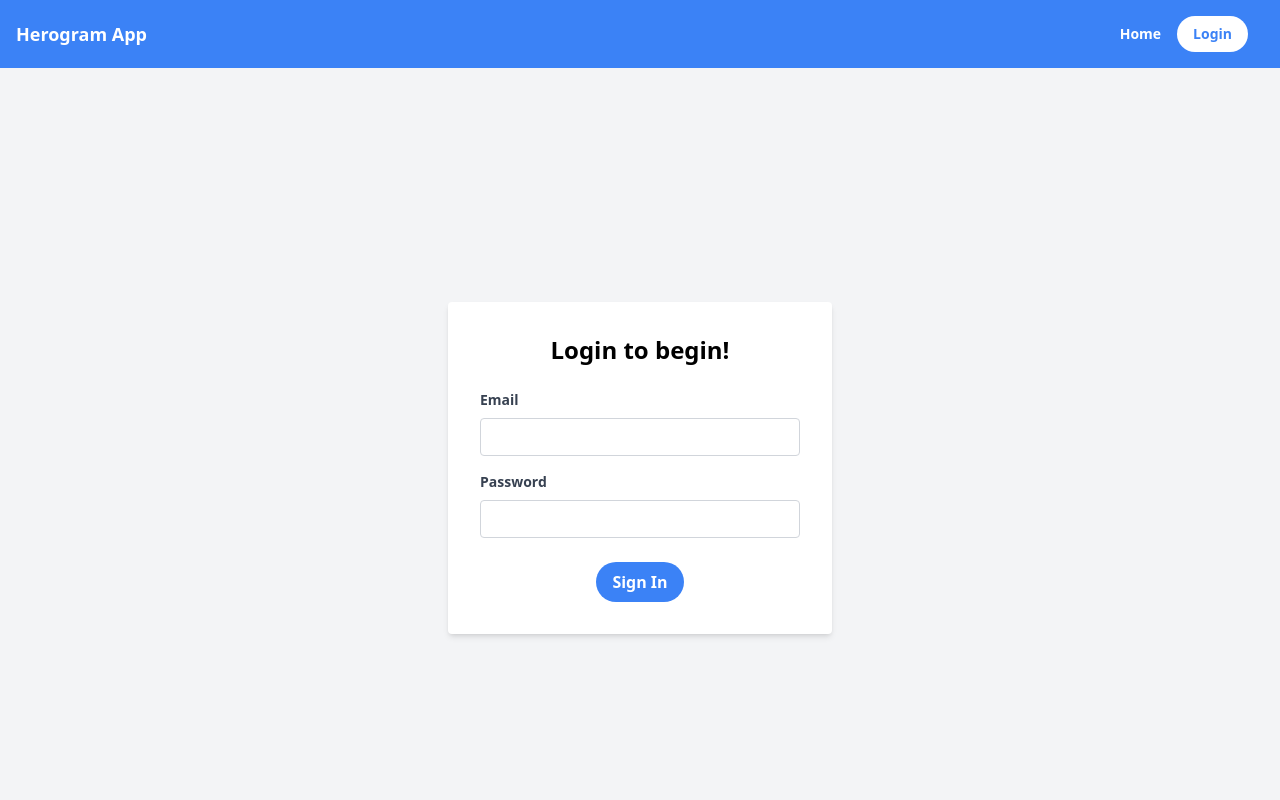
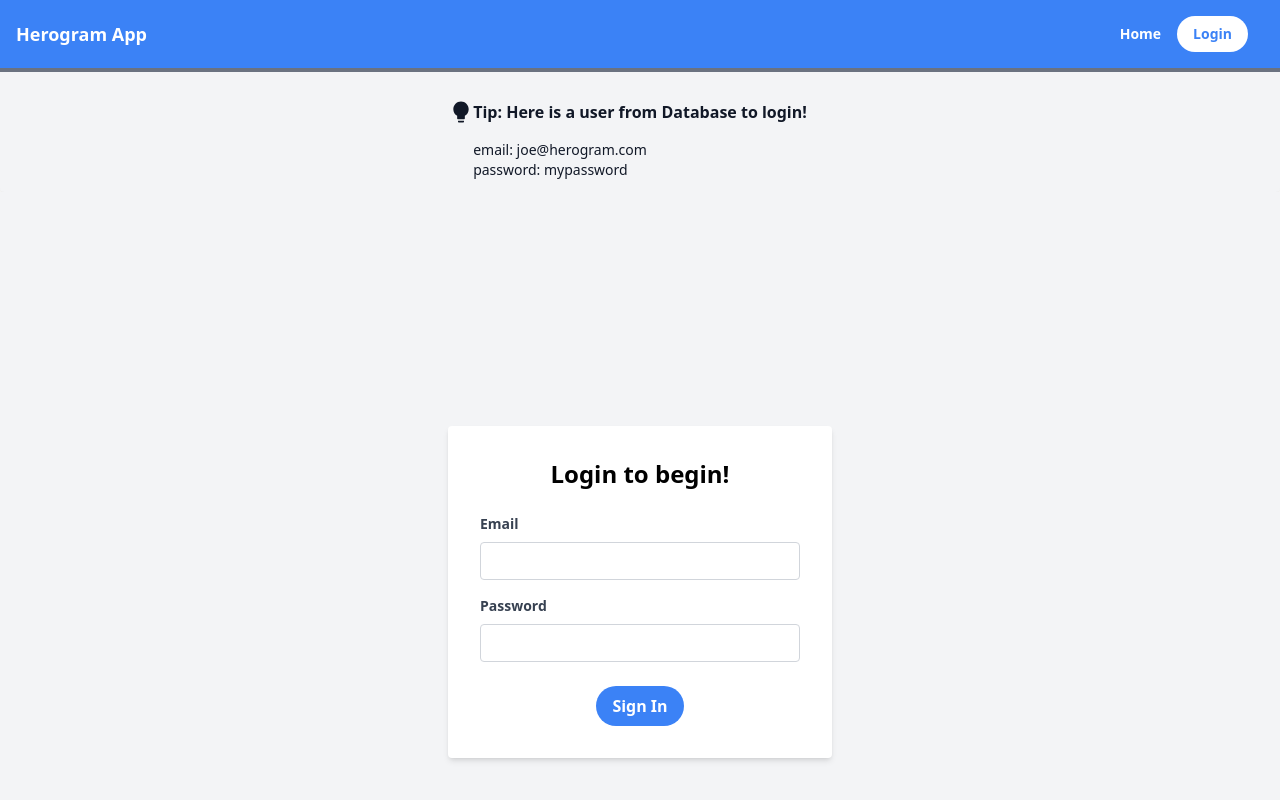
Before and after one commit to thehassanbilal/herogram-app-frontend, a Next.js app: page /login in a window 1280 px wide. Shown: the top 800 px of the page. Built offline with nearby package versions, Linux system fonts and the light colour scheme.

Commit message:
Persisting user login and some style tweeks

```diff
--- a/components/Layout/Navbar.tsx
+++ b/components/Layout/Navbar.tsx
@@ -6,7 +6,10 @@ const Navbar = () => {
   const { isAuthenticated, logout } = useAuth();
 
   return (
-    <nav className="bg-blue-500 p-4">
+    <nav
+      className="bg-blue-500 p-4"
+      style={{ position: "sticky", top: 0, zIndex: 1000 }}
+    >
       <div className="container mx-auto flex justify-between items-center">
         <div className="flex items-center">
           <Link className="text-white font-bold text-lg" href="/">
--- a/components/UI/FileUpload.tsx
+++ b/components/UI/FileUpload.tsx
@@ -53,8 +53,9 @@ const FileUpload = () => {
               />
               <button
                 type="submit"
-                className="px-10 py-2 mt-3 bg-gray-200 border-gray-400 hover:bg-gray-300 border rounded-lg"
+                className="px-4 flex gap-x-2 py-2 mt-3 bg-gray-200 border-gray-400 hover:bg-gray-300 border rounded-lg"
               >
+                <span>Upload</span>
                 <svg
                   xmlns="http://www.w3.org/2000/svg"
                   fill="none"
--- a/components/UI/UploadGallery.tsx
+++ b/components/UI/UploadGallery.tsx
@@ -47,7 +47,7 @@ const UploadGallery = () => {
 
   return (
     <div className="flex flex-col justify-center py-12 px-4 sm:px-6 lg:px-8">
-      <div className="max-w-md w-full space-y-8">
+      <div className="w-full space-y-8">
         <div>
           <div className="text-center">
             <h2 className="mt-6 text-3xl font-extrabold text-gray-900">
@@ -59,7 +59,7 @@ const UploadGallery = () => {
           </div>
         </div>
         <div className="space-y-4">
-          <div className="w-full bg-gray-200 p-10 rounded-lg">
+          <div className="w-full bg-gray-100 border-gray-300 border p-10 rounded-lg">
             <h3 className="text-lg font-semibold mb-2">Images</h3>
             <div className="flex gap-5">
               {images.map((image, index) => {
@@ -84,13 +84,16 @@ const UploadGallery = () => {
               })}
             </div>
           </div>
-          <div className="w-full bg-gray-200 p-10 rounded-lg">
+          <div className="w-full bg-gray-100 border-gray-300 border p-10 rounded-lg">
             <h3 className="text-lg font-semibold mb-2">Videos</h3>
-            <div className="grid grid-cols-2 gap-4">
+            <div className="flex rounded-lg">
               {videos && videos.length > 0 ? (
                 videos.map((video, index) => (
-                  <div key={index} className="flex flex-col items-center">
-                    <video controls className="rounded-lg w-full">
+                  <div
+                    key={index}
+                    className="flex flex-col border border-gray-800 rounded-lg py-6 items-center"
+                  >
+                    <video controls className="rounded-lg w-40 h-40">
                       <source src={urlCreator(video)} />
                       Your browser does not support the video tag.
                     </video>
--- a/contexts/AuthContext.tsx
+++ b/contexts/AuthContext.tsx
@@ -5,6 +5,7 @@ import React, {
   useContext,
   ReactNode,
 } from "react";
+import Cookies from "js-cookie";
 
 interface User {
   id: string;
@@ -36,14 +37,24 @@ export const AuthProvider: React.FC<AuthProviderProps> = ({ children }) => {
   const [isAuthenticated, setIsAuthenticated] = useState(false);
   const [user, setUser] = useState<User | null>(null);
 
+  useEffect(() => {
+    const userCookie = Cookies.get("user");
+    if (userCookie) {
+      setIsAuthenticated(true);
+      setUser(JSON.parse(userCookie));
+    }
+  }, []);
+
   const login = (userData: User) => {
     setIsAuthenticated(true);
     setUser(userData);
+    Cookies.set("user", JSON.stringify(userData), { expires: 7 });
   };
 
   const logout = () => {
     setIsAuthenticated(false);
     setUser(null);
+    Cookies.remove("user");
   };
 
   return (
--- a/package.json
+++ b/package.json
@@ -11,18 +11,22 @@
   "dependencies": {
     "axios": "^1.6.7",
     "dotenv": "^16.4.5",
+    "js-cookie": "^3.0.5",
     "next": "14.1.3",
     "react": "^18",
     "react-dom": "^18",
     "react-hot-toast": "^2.4.1"
   },
   "devDependencies": {
+    "@types/js-cookie": "^3.0.6",
     "@types/node": "^20",
     "@types/react": "^18",
     "@types/react-dom": "^18",
     "autoprefixer": "^10.0.1",
     "eslint": "^8",
     "eslint-config-next": "14.1.3",
+    "i": "^0.3.7",
+    "npm": "^10.5.0",
     "postcss": "^8",
     "tailwindcss": "^3.3.0",
     "typescript": "^5"
--- a/pages/login.tsx
+++ b/pages/login.tsx
@@ -1,4 +1,4 @@
-import React, { useState } from "react";
+import React, { FC, useState } from "react";
 import { useAuth } from "@/contexts/AuthContext";
 import Head from "next/head";
 import { BACKEND_URL } from "@/lib/constants";
@@ -47,6 +47,7 @@ const LoginPage = () => {
         <title>Herogram Login</title>
       </Head>
 
+      <TipBox />
       <div className="flex justify-center items-center h-screen bg-gray-100">
         <form
           className="bg-white p-8 rounded shadow-md w-96"
@@ -102,4 +103,40 @@ const LoginPage = () => {
   );
 };
 
+const TipBox: FC = () => {
+  return (
+    <div
+      className={`bg-gray-100 border-t-4 border-gray-500 rounded-b text-gray-900 px-4 py-3 shadow-md`}
+      role="alert"
+    >
+      <div className="flex justify-center">
+        <div>
+          <p className="font-bold flex items-center -ml-6">
+            <div className="py-4">
+              <IconBulb />
+            </div>
+            <span>Tip: Here is a user from Database to login! </span>
+          </p>
+          <p className="text-sm">email: joe@herogram.com</p>
+          <p className="text-sm">password: mypassword</p>
+        </div>
+      </div>
+    </div>
+  );
+};
+
+function IconBulb(props: any) {
+  return (
+    <svg
+      viewBox="0 0 1024 1024"
+      fill="currentColor"
+      height="1.5em"
+      width="1.5em"
+      {...props}
+    >
+      <path d="M348 676.1C250 619.4 184 513.4 184 392c0-181.1 146.9-328 328-328s328 146.9 328 328c0 121.4-66 227.4-164 284.1V792c0 17.7-14.3 32-32 32H380c-17.7 0-32-14.3-32-32V676.1zM392 888h240c4.4 0 8 3.6 8 8v32c0 17.7-14.3 32-32 32H416c-17.7 0-32-14.3-32-32v-32c0-4.4 3.6-8 8-8z" />
+    </svg>
+  );
+}
+
 export default LoginPage;
```
Also changed, not shown: 1 other file (tests, documents, lock files or other folders).
